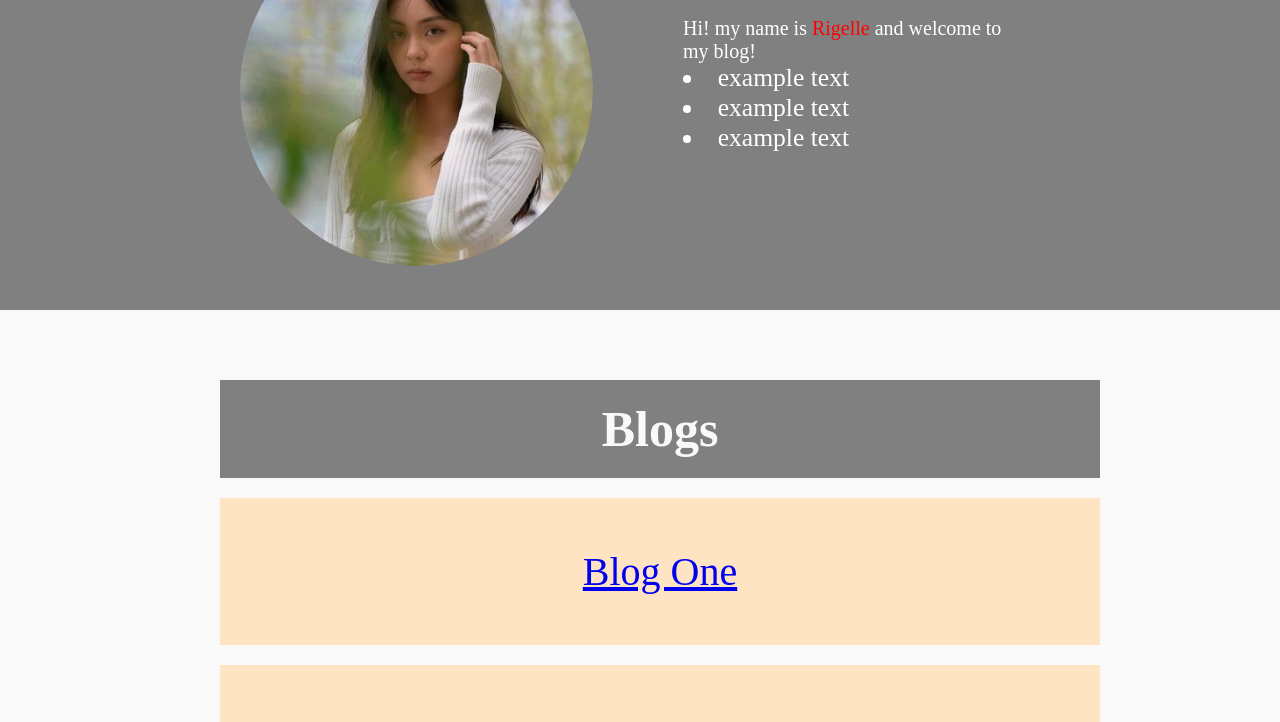
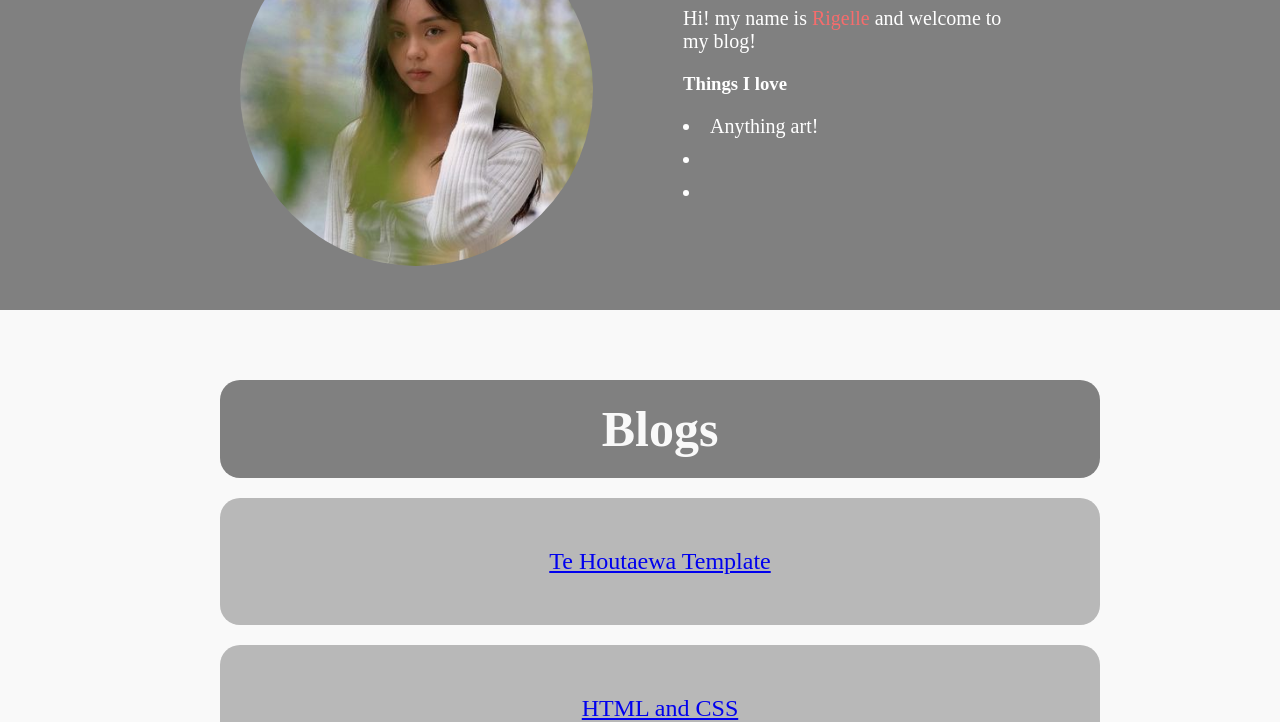
Before and after one commit to rigelle-cruz/dev-academy-profile, a plain HTML site: page index.html in a window 1280 px wide. Shown: the part 475-1197 px from the top of the page. Drawn offline with Linux system fonts and the light colour scheme.

Commit message:
add padding around text

```diff
--- a/index.html
+++ b/index.html
@@ -27,16 +27,18 @@
       <div class="about-me-container">
 
         <div class="about-me-image-container">
-          <img class="about-me-image" src="images/profile.jpg">
+          <img class="about-me-image" src="/images/profile.jpg">
         </div>
 
         <div class="about-me-text-container">
           <h2 id= "about-me" class="about-me-text">About Me</h2>
-          <p style="font-size: 20px;"> Hi! my name is <span style ="color:red">Rigelle</span> and welcome to my blog!</p>
-            <ul style="font-size: 20px;">
-              <li>example text</li>
-              <li>example text</li>
-              <li>example text</li>
+          <p> Hi! my name is <span style ="color:rgb(246, 108, 108)">Rigelle</span> and welcome to my blog!</p>
+          <h3 style="margin-top:20px;">Things I love</h3>
+          <p></p>
+            <ul>
+              <li>Anything art!</li>
+              <li></li>
+              <li></li>
           </ul>
         </div>
 
@@ -53,11 +55,11 @@
         </div>
 
         <div class="blog-inner-container">
-          <a class="blog-text-link" href="/blog/te-houtaewa-template.html">Blog One</a>
+          <a class="blog-text-link" href="/blog/te-houtaewa-template.html"> Te Houtaewa Template</a>
         </div>
 
         <div class="blog-inner-container">
-          <a class="blog-text-link" href="/blog/temp-blog-link.html">Blog Two</a>
+          <a class="blog-text-link" href="/blog/html-css.html">HTML and CSS</a>
         </div>
 
         <div class="blog-inner-container">
--- /dev/null
+++ b/styles/blog.css
@@ -0,0 +1,59 @@
+* {
+  padding: 0;
+  margin: 0;
+}
+
+ul, ol {
+  list-style-position: inside;
+}
+
+/* body */
+body {
+  background-color: #F9F9F9;
+  margin-top: 100px;
+  display: flex;
+  flex-direction: column;
+  justify-content: center;
+}
+
+html, body {
+  min-height: 100%;
+
+}
+
+/* navigation bar */
+
+nav {
+  width: 100%;
+}
+
+.navbar {
+  top: 0! important;
+  width: 100%;
+  position: fixed;
+  overflow:hidden;
+  background-color: black;
+  opacity: 60%;
+  text-align: center;
+  padding: 20px;
+}
+
+.navbar a {
+  margin: 30px;
+  text-align: center;
+  text-decoration: none;
+  font-size: 20px;
+  color: white;
+  opacity: 100%;
+
+}
+
+.navbar a:hover {
+  color: black;
+}
+
+/* blog content */
+
+.blog-content-container{
+ margin: 50px;
+}
--- a/styles/main.css
+++ b/styles/main.css
@@ -22,8 +22,10 @@ html, body {
 }
 
 p, li {
-  font-size: 2vw;
+  font-size: 20px;
+  padding-top: 10px;
 }
+
 
 
 /* navigation bar */
@@ -94,7 +96,6 @@ nav {
 
 .about-me-text {
   font-size: 5vw;
-  margin-bottom: 20px;
 }
 /* blogs */
 .blog-container {
@@ -109,6 +110,7 @@ nav {
 
 .blog-header-container {
   background-color: gray;
+  border-radius: 20px;
   width: 100%;
   padding: 20px 20px 20px 20px;
 }
@@ -127,12 +129,13 @@ nav {
 
 .blog-inner-container {
   width: 100%;
-  background-color: bisque;
+  background-color: #b8b8b8;
+  border-radius: 20px;
   margin-top: 20px;
   padding: 50px 20px 50px 20px;
   text-align: center;
 }
 
 .blog-text-link {
-  font-size: 5vmin;
+  font-size: 3vmin;
 }
```
Also changed, not shown: blog/html-css.html (added, +31 -0 lines), blog/identity-values.html (added), blog/learning-plan.html (added).
